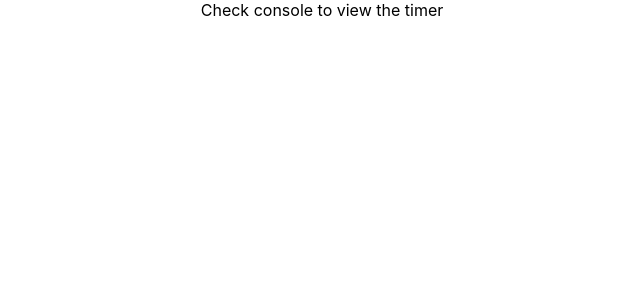
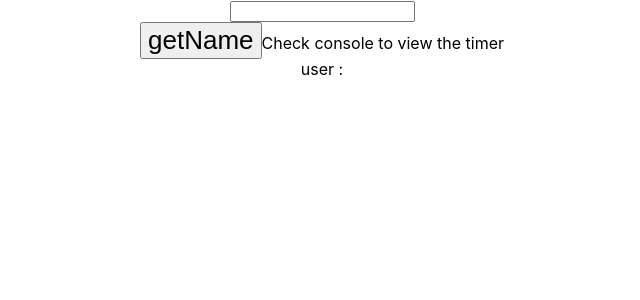
Before and after one commit to supriya-kotturu/react-sandbox, a React (Vite) app: page / in a window 1280 px wide. Shown: the top 300 px of the page, without its empty margins (318-958 px from the left). Built offline with nearby package versions, Linux system fonts and the light colour scheme.

Commit message:
add useRef

```diff
--- a/src/App.tsx
+++ b/src/App.tsx
@@ -1,7 +1,10 @@
-import { useEffect } from 'react';
+import { useEffect, useRef, useState } from 'react';
 import './App.css';
 
 function App() {
+	const userNameRef = useRef<HTMLInputElement>(null);
+	const [userName, setUserName] = useState<String>('');
+
 	useEffect(() => {
 		const timer = setTimeout(() => {
 			console.log('timer in typescript');
@@ -11,7 +14,21 @@ function App() {
 			clearTimeout(timer);
 		};
 	}, []);
-	return <div className='App'>Check console to view the timer</div>;
+
+	const handleClick = () => {
+		console.log(userNameRef?.current?.value);
+		setUserName(userNameRef?.current?.value || '');
+	};
+
+	return (
+		<div className='App'>
+			<input type='text' ref={userNameRef} /> <br />
+			<button onClick={handleClick}>getName</button>
+			Check console to view the timer
+			<br />
+			user : {userName}
+		</div>
+	);
 }
 
 export default App;
```
